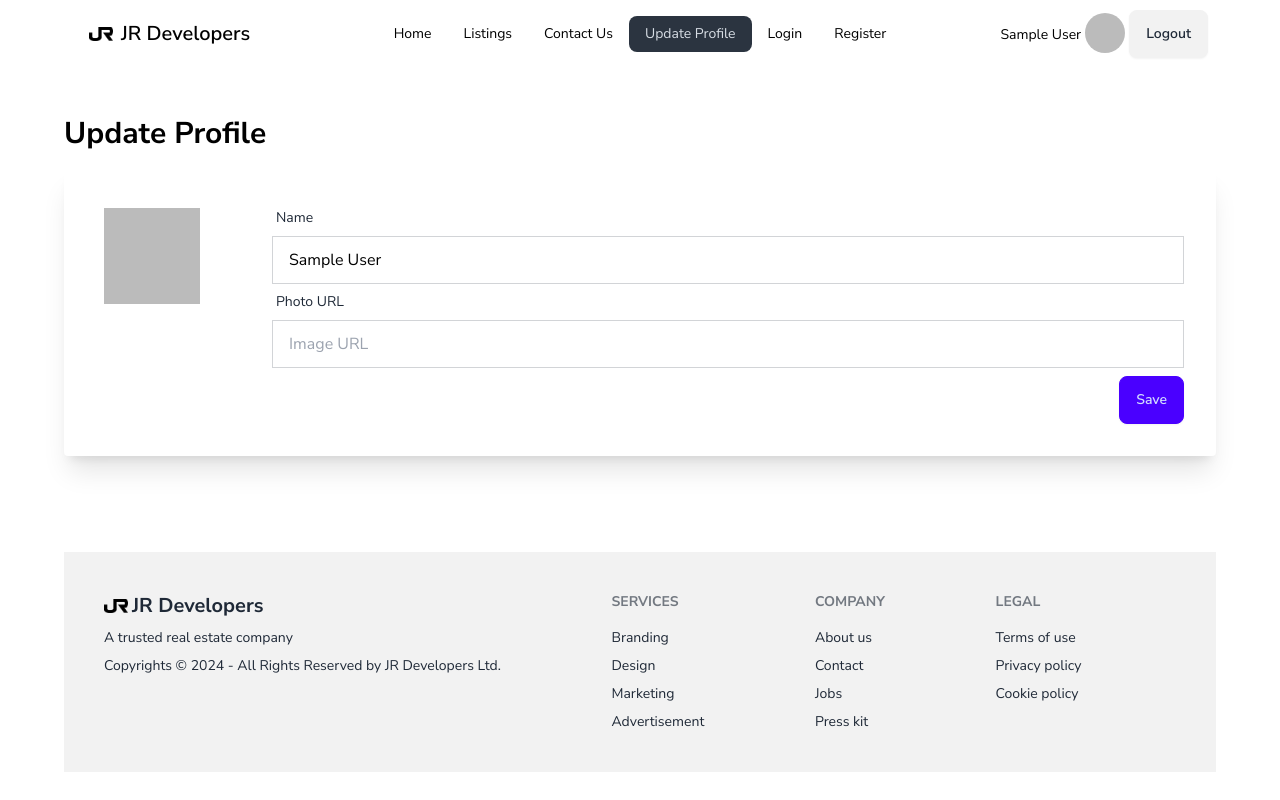
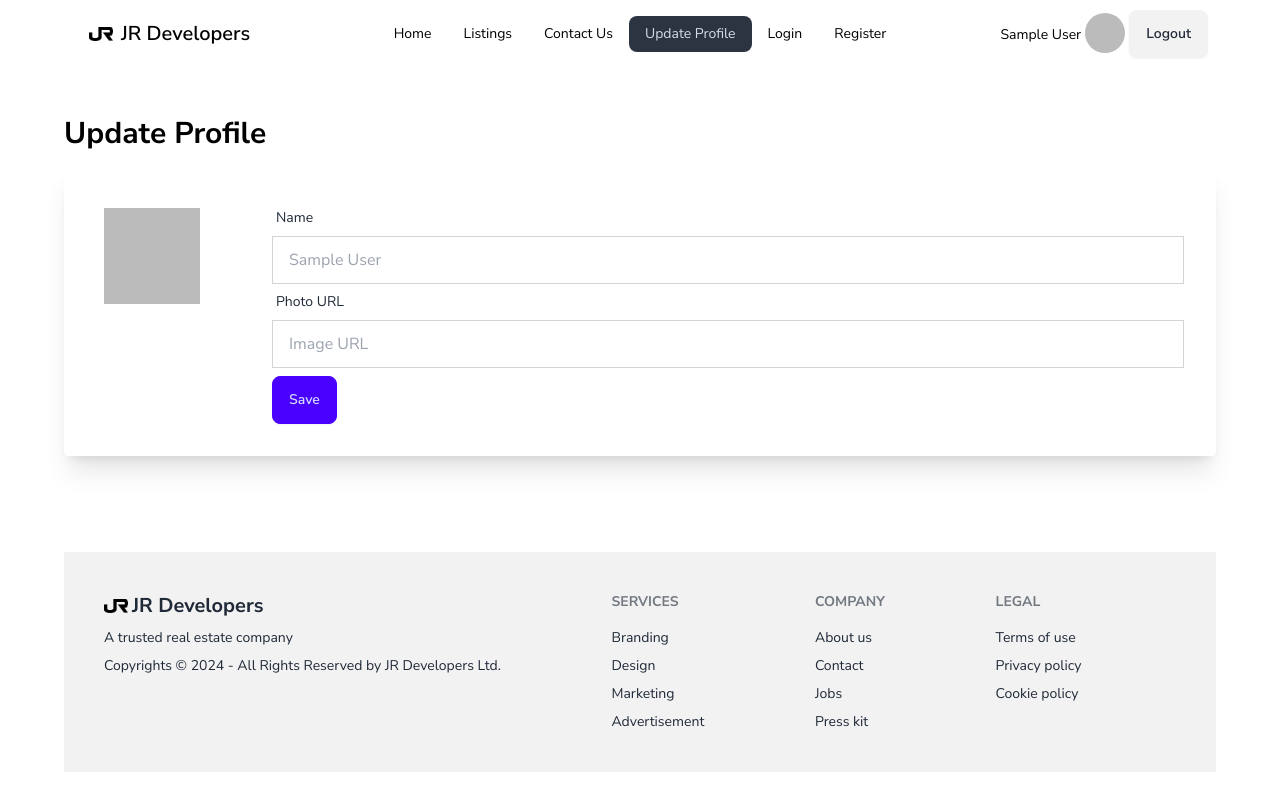
Before and after one commit to joymajumder23/speciality-real-estate, a React (Vite) app: page /updateProfile in a window 1280 px wide. Built offline with nearby package versions, Linux system fonts and the light colour scheme; no server answers; sample sign-in values are in the browser's storage.

Commit message:
update profile fixed

```diff
--- a/src/components/Navbar/Navbar.jsx
+++ b/src/components/Navbar/Navbar.jsx
@@ -51,7 +51,7 @@ const Navbar = () => {
                 </ul>
             </div>
             <div className="navbar-end">
-                <div className="hidden lg:block">
+                <div className="hidden md:block">
                 {
                     user && <p>{user.displayName}</p>
                 }
--- a/src/components/Register/Register.jsx
+++ b/src/components/Register/Register.jsx
@@ -28,6 +28,7 @@ const Register = () => {
 
                 else if(password !== confirmPassword){
                     setError('password did not matched');
+                    toast.error('password did not matched');
                     return;
                 }
                 else if(!/(?=.*[A-Z])/.test(password)){
@@ -46,6 +47,7 @@ const Register = () => {
             .then(result => {
                 console.log(result.user);
 
+                // update user
                 updateUser(name, image)
                 .then(()=> {
                     toast.success('Successfuly registered');
@@ -117,9 +119,9 @@ const Register = () => {
                                 {/* <label className="label">
                                     <a href="#" className="label-text-alt link link-hover">Forgot password?</a>
                                 </label> */}
-                                {
+                                {/* {
                                     error && <p className='text-red-600'>{error}</p>
-                                }
+                                } */}
                             </div>
                             <div className="form-control mt-6">
                                 <button className="btn btn-primary rounded-none">Register</button>
--- a/src/components/UpdateProfile/UpdateProfile.jsx
+++ b/src/components/UpdateProfile/UpdateProfile.jsx
@@ -1,12 +1,28 @@
-import React, { useContext } from 'react';
+import { useContext } from 'react';
 import { AuthContext } from '../../provider/AuthProvider';
 import { Helmet } from 'react-helmet-async';
+import { useForm } from 'react-hook-form';
+import toast, { Toaster } from 'react-hot-toast';
 
 const UpdateProfile = () => {
-    const { user } = useContext(AuthContext);
+    const { user, updateUser } = useContext(AuthContext);
     console.log(user);
-    const { displayName, photoURL} = user;
-    console.log(displayName, photoURL);
+    const { displayName, photoURL } = user;
+    // console.log(displayName, photoURL);
+    const {
+        register,
+        handleSubmit,
+        formState: { errors },
+    } = useForm();
+
+    const onSubmit = (data) => {
+        const { fullName, image } = data;
+        updateUser(fullName, image)
+            .then(() => {
+                toast.success('Successfully Updated');
+                window.location.reload();
+            })
+    };
     return (
         <div className='mt-12'>
             <Helmet>
@@ -16,25 +32,31 @@ const UpdateProfile = () => {
             <div className=" rounded bg-base-100 shadow-xl md:flex">
                 <figure><img className='w-full p-10' src={photoURL} alt="" /></figure>
                 <div className="card-body">
-                    <form action="">
+                    <form onClick={handleSubmit(onSubmit)}>
                         <div className="form-control">
                             <label className="label">
                                 <span className="label-text">Name</span>
                             </label>
-                        <input name='name' type="text" placeholder="Full Name" value={displayName} className="input input-bordered rounded-none" required />
+                            <input name='fullName' type="text" placeholder={displayName} className="input input-bordered rounded-none" {...register("fullName", { required: true })} />
+                            {
+                                errors.fullName && <span className='text-red-600'>This field is required</span>
+                            }
                         </div>
                         <div className="form-control">
                             <label className="label">
                                 <span className="label-text">Photo URL</span>
                             </label>
-                        <input name='image' type="text" placeholder="Image URL" className="input input-bordered rounded-none" required />
+                            <input name='image' type="text" placeholder="Image URL" className="input input-bordered rounded-none"
+                                {...register("image", { required: false })} />
+                        </div>
+                        <div className="justify-end mt-2 w-1">
+                            <button className="btn btn-primary">Save</button>
                         </div>
                     </form>
-                    <div className="card-actions justify-end">
-                        <button className="btn btn-primary">Save</button>
+
                 </div>
             </div>
-            </div>
+            <Toaster></Toaster>
         </div>
     );
 };
```
Lines whose indentation alone changed are shown as unchanged.
